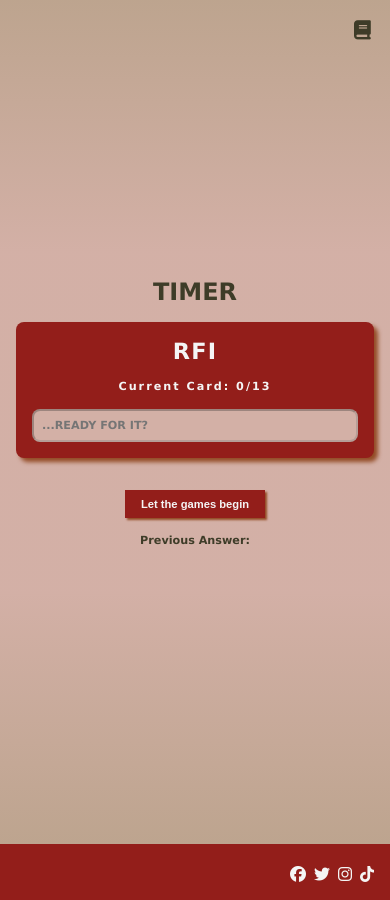
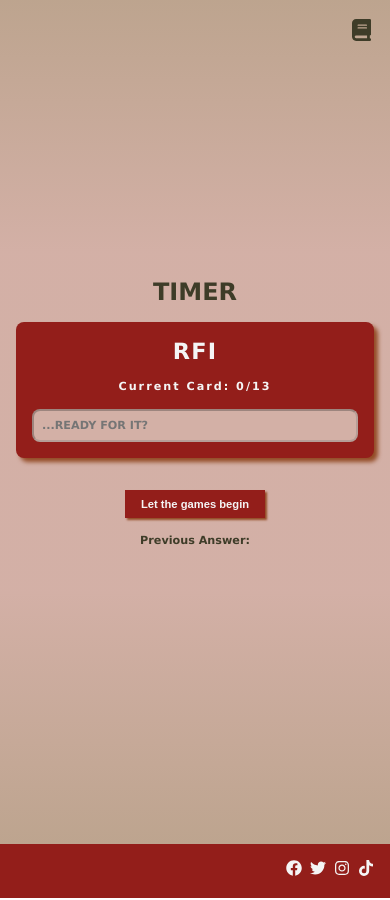
Before and after one commit to Gelianthus/ts-game-file, a plain HTML site: page index.html in a window 390 px wide. Drawn offline with Linux system fonts and the light colour scheme.

Commit message:
fixed icon issue
path to icons became invalid and had to use svg code instead

```diff
--- a/index.html
+++ b/index.html
@@ -7,7 +7,6 @@
     <title>standsFor</title>
     <link rel="stylesheet" href="styles.css">
     <script src="scripts.js" defer></script>
-    <script src="https://kit.fontawesome.com/fa3cfddad4.js" crossorigin="anonymous"></script>
 </head>
 <body>
     <main class="centered-elements">
@@ -19,7 +18,7 @@
         </section>
         <section class="gameplay-section centered-elements" id="gameplay-section">
 
-                <span class="rule-book" id="ruleBook"><i class="fa-solid fa-book"></i></span>
+                <span class="rule-book" id="ruleBook"><svg class="book-icon" xmlns="http://www.w3.org/2000/svg" viewBox="0 0 448 512"><path d="M96 0C43 0 0 43 0 96V416c0 53 43 96 96 96H384h32c17.7 0 32-14.3 32-32s-14.3-32-32-32V384c17.7 0 32-14.3 32-32V32c0-17.7-14.3-32-32-32H384 96zm0 384H352v64H96c-17.7 0-32-14.3-32-32s14.3-32 32-32zm32-240c0-8.8 7.2-16 16-16H336c8.8 0 16 7.2 16 16s-7.2 16-16 16H144c-8.8 0-16-7.2-16-16zm16 48H336c8.8 0 16 7.2 16 16s-7.2 16-16 16H144c-8.8 0-16-7.2-16-16s7.2-16 16-16z"/></svg></span>
                 <div class="rule-container" id="ruleContainer">
                     <p class="rule">Guess what the acronym (Taylor's song) stands for.</p>
                 </div>
@@ -40,10 +39,10 @@
     <footer>
         <nav>
             <ul class="social-links-container">
-                <li><a target="_blank" class="social-link" href="https://www.facebook.com/TaylorSwift"><i class="fa-brands fa-facebook"></i> Facebook</a></li>
-                <li><a target="_blank" class="social-link" href="https://twitter.com/taylorswift13"><i class="fa-brands fa-twitter"></i> Twitter</a></li>
-                <li><a target="_blank" class="social-link" href="https://www.instagram.com/taylorswift/"><i class="fa-brands fa-instagram"></i> Instagram</a></li>
-                <li><a target="_blank" class="social-link" href="https://www.tiktok.com/@taylorswift"><i class="fa-brands fa-tiktok"></i> TikTok</a></li>
+                <li><a target="_blank" class="social-link" href="https://www.facebook.com/TaylorSwift"><svg class="social-icon" xmlns="http://www.w3.org/2000/svg" viewBox="0 0 512 512"><path d="M504 256C504 119 393 8 256 8S8 119 8 256c0 123.78 90.69 226.38 209.25 245V327.69h-63V256h63v-54.64c0-62.15 37-96.48 93.67-96.48 27.14 0 55.52 4.84 55.52 4.84v61h-31.28c-30.8 0-40.41 19.12-40.41 38.73V256h68.78l-11 71.69h-57.78V501C413.31 482.38 504 379.78 504 256z"/></svg> Facebook</a></li>
+                <li><a target="_blank" class="social-link" href="https://twitter.com/taylorswift13"><svg class="social-icon" xmlns="http://www.w3.org/2000/svg" viewBox="0 0 512 512"><path d="M459.37 151.716c.325 4.548.325 9.097.325 13.645 0 138.72-105.583 298.558-298.558 298.558-59.452 0-114.68-17.219-161.137-47.106 8.447.974 16.568 1.299 25.34 1.299 49.055 0 94.213-16.568 130.274-44.832-46.132-.975-84.792-31.188-98.112-72.772 6.498.974 12.995 1.624 19.818 1.624 9.421 0 18.843-1.3 27.614-3.573-48.081-9.747-84.143-51.98-84.143-102.985v-1.299c13.969 7.797 30.214 12.67 47.431 13.319-28.264-18.843-46.781-51.005-46.781-87.391 0-19.492 5.197-37.36 14.294-52.954 51.655 63.675 129.3 105.258 216.365 109.807-1.624-7.797-2.599-15.918-2.599-24.04 0-57.828 46.782-104.934 104.934-104.934 30.213 0 57.502 12.67 76.67 33.137 23.715-4.548 46.456-13.32 66.599-25.34-7.798 24.366-24.366 44.833-46.132 57.827 21.117-2.273 41.584-8.122 60.426-16.243-14.292 20.791-32.161 39.308-52.628 54.253z"/></svg> Twitter</a></li>
+                <li><a target="_blank" class="social-link" href="https://www.instagram.com/taylorswift/"><svg class="social-icon" xmlns="http://www.w3.org/2000/svg" viewBox="0 0 448 512"><path d="M224.1 141c-63.6 0-114.9 51.3-114.9 114.9s51.3 114.9 114.9 114.9S339 319.5 339 255.9 287.7 141 224.1 141zm0 189.6c-41.1 0-74.7-33.5-74.7-74.7s33.5-74.7 74.7-74.7 74.7 33.5 74.7 74.7-33.6 74.7-74.7 74.7zm146.4-194.3c0 14.9-12 26.8-26.8 26.8-14.9 0-26.8-12-26.8-26.8s12-26.8 26.8-26.8 26.8 12 26.8 26.8zm76.1 27.2c-1.7-35.9-9.9-67.7-36.2-93.9-26.2-26.2-58-34.4-93.9-36.2-37-2.1-147.9-2.1-184.9 0-35.8 1.7-67.6 9.9-93.9 36.1s-34.4 58-36.2 93.9c-2.1 37-2.1 147.9 0 184.9 1.7 35.9 9.9 67.7 36.2 93.9s58 34.4 93.9 36.2c37 2.1 147.9 2.1 184.9 0 35.9-1.7 67.7-9.9 93.9-36.2 26.2-26.2 34.4-58 36.2-93.9 2.1-37 2.1-147.8 0-184.8zM398.8 388c-7.8 19.6-22.9 34.7-42.6 42.6-29.5 11.7-99.5 9-132.1 9s-102.7 2.6-132.1-9c-19.6-7.8-34.7-22.9-42.6-42.6-11.7-29.5-9-99.5-9-132.1s-2.6-102.7 9-132.1c7.8-19.6 22.9-34.7 42.6-42.6 29.5-11.7 99.5-9 132.1-9s102.7-2.6 132.1 9c19.6 7.8 34.7 22.9 42.6 42.6 11.7 29.5 9 99.5 9 132.1s2.7 102.7-9 132.1z"/></svg> Instagram</a></li>
+                <li><a target="_blank" class="social-link" href="https://www.tiktok.com/@taylorswift"><svg class="social-icon" xmlns="http://www.w3.org/2000/svg" viewBox="0 0 448 512"><path d="M448,209.91a210.06,210.06,0,0,1-122.77-39.25V349.38A162.55,162.55,0,1,1,185,188.31V278.2a74.62,74.62,0,1,0,52.23,71.18V0l88,0a121.18,121.18,0,0,0,1.86,22.17h0A122.18,122.18,0,0,0,381,102.39a121.43,121.43,0,0,0,67,20.14Z"/></svg> TikTok</a></li>
             </ul>
         </nav>
     </footer>
--- a/scripts.js
+++ b/scripts.js
@@ -23,7 +23,6 @@ const ruleContainer = document.getElementById("ruleContainer");
 // randomly select 13 elements from songCollection
 
 const selectRandom = songCollection.sort((a, b) => 0.5 - Math.random()).splice(0, 14);
-
 
 // Global Variables
 
--- a/styles.css
+++ b/styles.css
@@ -82,13 +82,14 @@ main {
     position: absolute;
     top: 1.2rem;
     right: 1.2rem;
-    font-size: 1.8rem;
-    color: var(--color-e);
+    width: 1.8rem;
+    height: 1.8rem;
+    fill: var(--color-e);
     cursor: pointer;
 }
 
 .rule-book:hover {
-    color: var(--color-d);
+    fill: var(--color-d);
 }
 
 .rule-container {
@@ -200,6 +201,7 @@ main {
     font-weight: bold;
     color: var(--neutral-color);
     transition: 0.2s linear;
+    fill: var(--neutral-color);
 }
 .social-link::after {
     content: " ";
@@ -214,15 +216,20 @@ main {
 }
 .social-link:hover, .social-link:active {
     color: var(--color-b);
+    fill: var(--color-b);
 }
-.fa-brands {
-    font-size: 1.1rem;
+
+.social-icon {
+    vertical-align: text-bottom;
+    aspect-ratio: 1 / 1;
+    width: 1rem;
+
 }
 
 /* Media Screen Sizes ----------------------------------------------------------------------------- */
 /* ------------------------------------------------------------------------------------------------ */
 
-@media (min-width: 300px) and (max-width: 480px) {
+@media (max-width: 480px) {
 
     .number-font-style {
         font-weight: bolder;
@@ -252,7 +259,8 @@ main {
         position: absolute;
         top: 1.2rem;
         right: 1.2rem;
-        font-size: 1.2rem;
+        width: 1.2rem;
+        height: 1.2rem;
         color: var(--color-e);
         cursor: pointer;
     }
@@ -322,10 +330,6 @@ main {
     }
     .social-link {
         font-size: 0;
-    }
-    .fa-brands {
-        font-size: 1rem;
-        vertical-align: middle;
     }
 }
 
@@ -416,8 +420,4 @@ main {
     .social-link {
         font-size: 0;
     }
-    .fa-brands {
-        font-size: 1.4rem;
-        vertical-align: middle;
-    }
 }
```
